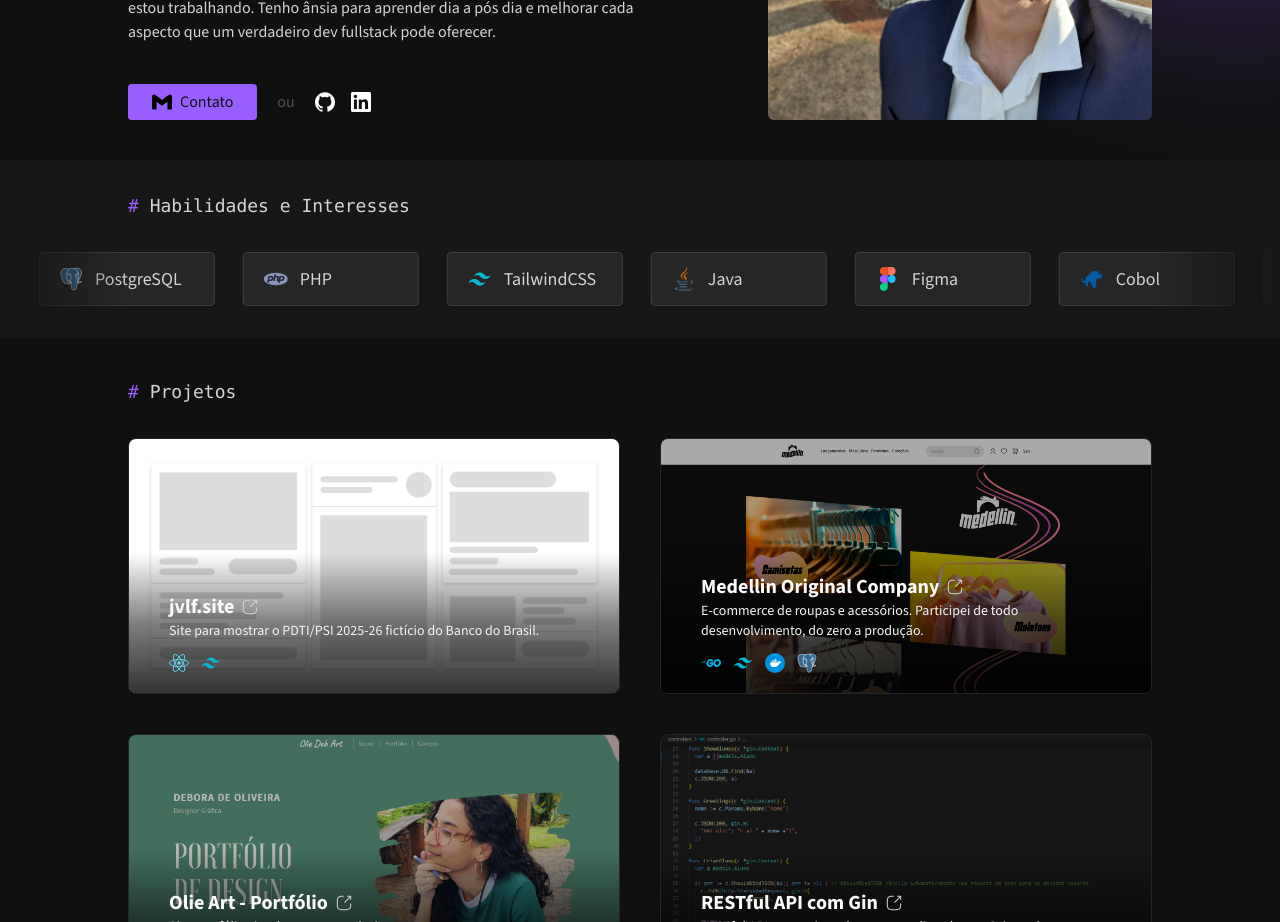
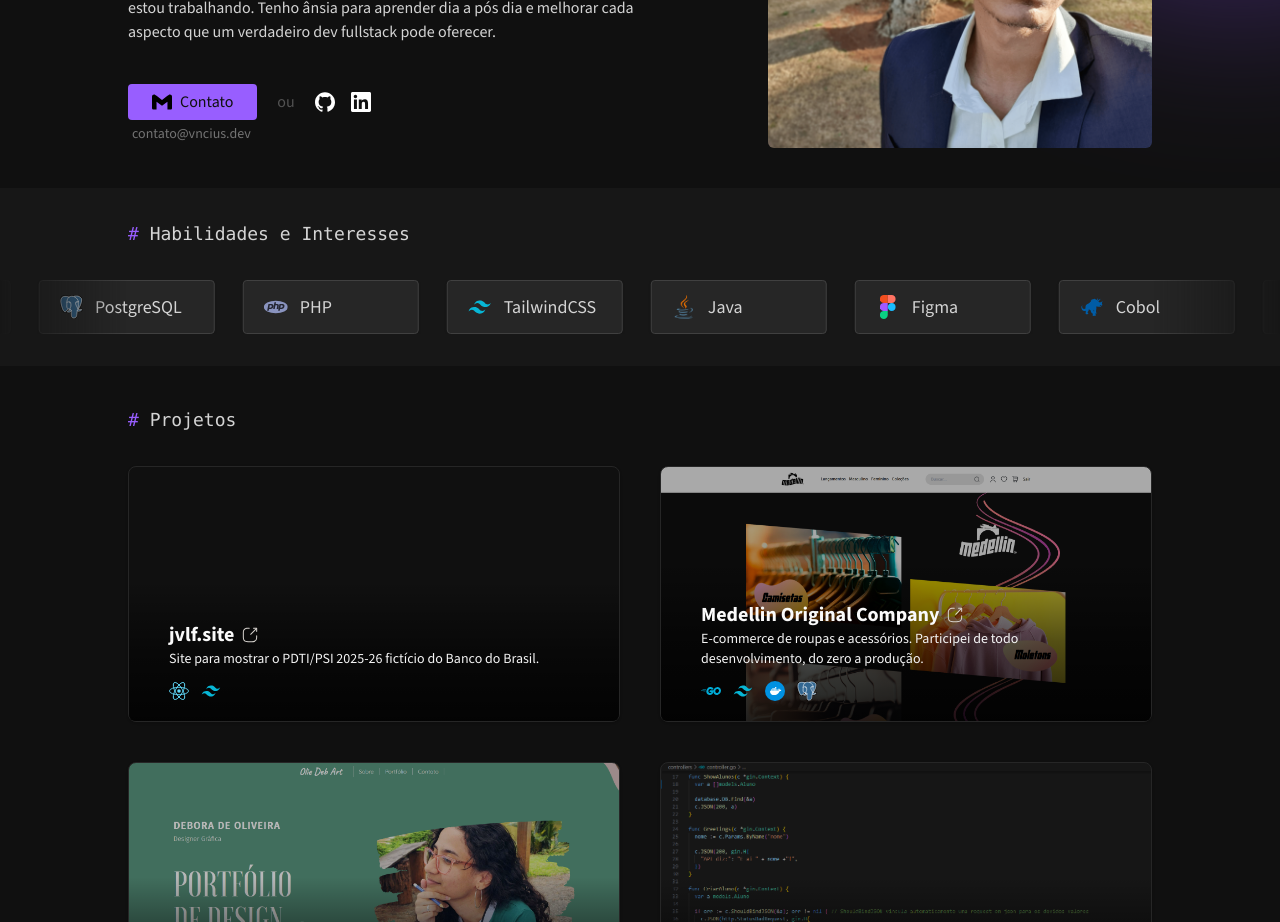
Before and after one commit to vnxcius/vinisimondev, a React (Vite) app: page / in a window 1280 px wide. Shown: the part 380-1302 px from the top of the page. Built offline with nearby package versions, Linux system fonts and the light colour scheme.

Commit message:
updated email to contato@vncius.dev

```diff
--- a/src/App.tsx
+++ b/src/App.tsx
@@ -82,12 +82,14 @@ function App() {
             que um verdadeiro dev fullstack pode oferecer.
           </p>
           <div className="flex items-center gap-5">
-            <a href="mailto:vinisghilton@gmail.com" target="_blank"
-              className="flex items-center gap-2 w-fit px-6 py-1.5 bg-accent text-neutral-925 font-medium rounded hover:brightness-75
-              focus:outline-none focus:ring-2 ring-purple-300">
-              <img src="/icons/gmail.svg" alt="" className="size-5" />
-              <span className="font-medium">Contato</span>
-            </a>
+            <div>
+              <a href="mailto:contato@vncius.dev" target="_blank" title="contato@vncius.dev"
+                className="flex items-center gap-2 w-fit px-6 py-1.5 bg-accent text-neutral-925 font-medium rounded hover:brightness-75
+                focus:outline-none focus:ring-2 ring-purple-300">
+                <img src="/icons/gmail.svg" alt="" className="size-5" />
+                <span className="font-medium">Contato</span>
+              </a>
+            </div>
             <span className="text-neutral-600">ou</span>
             <ul className="flex gap-4">
               <li>
@@ -102,6 +104,7 @@ function App() {
               </li>
             </ul>
           </div>
+          <p className="text-neutral-500 text-sm m-1">contato@vncius.dev</p>
         </div>
 
         <div>
@@ -140,7 +143,7 @@ function App() {
             <ProjectCard
               link="https://jvlf.site"
               name="jvlf.site"
-              img="/img/skeleton_placeholder.png"
+              img="/img/jvlf.webp"
               description="Site para mostrar o PDTI/PSI 2025-26 fictício do Banco do Brasil."
               stack={[
                 "react",
@@ -210,7 +213,7 @@ function App() {
       <footer className="w-full bg-neutral-900 py-5 flex justify-center">
         <a href="https://github.com/vnxcius/vinisimondev" target="_blank" className="flex items-center gap-5 text-neutral-600 font-mono italic text-center px-5 hover:underline hover:text-accent">
           <span>&copy; 2024 Developed with ❤ by Vinícius S. G. Hilton</span>
-          <img src="/icons/github.svg" alt="" className="size-4 invert"/>
+          <img src="/icons/github.svg" alt="" className="size-4 invert" />
         </a>
       </footer>
     </>
```
